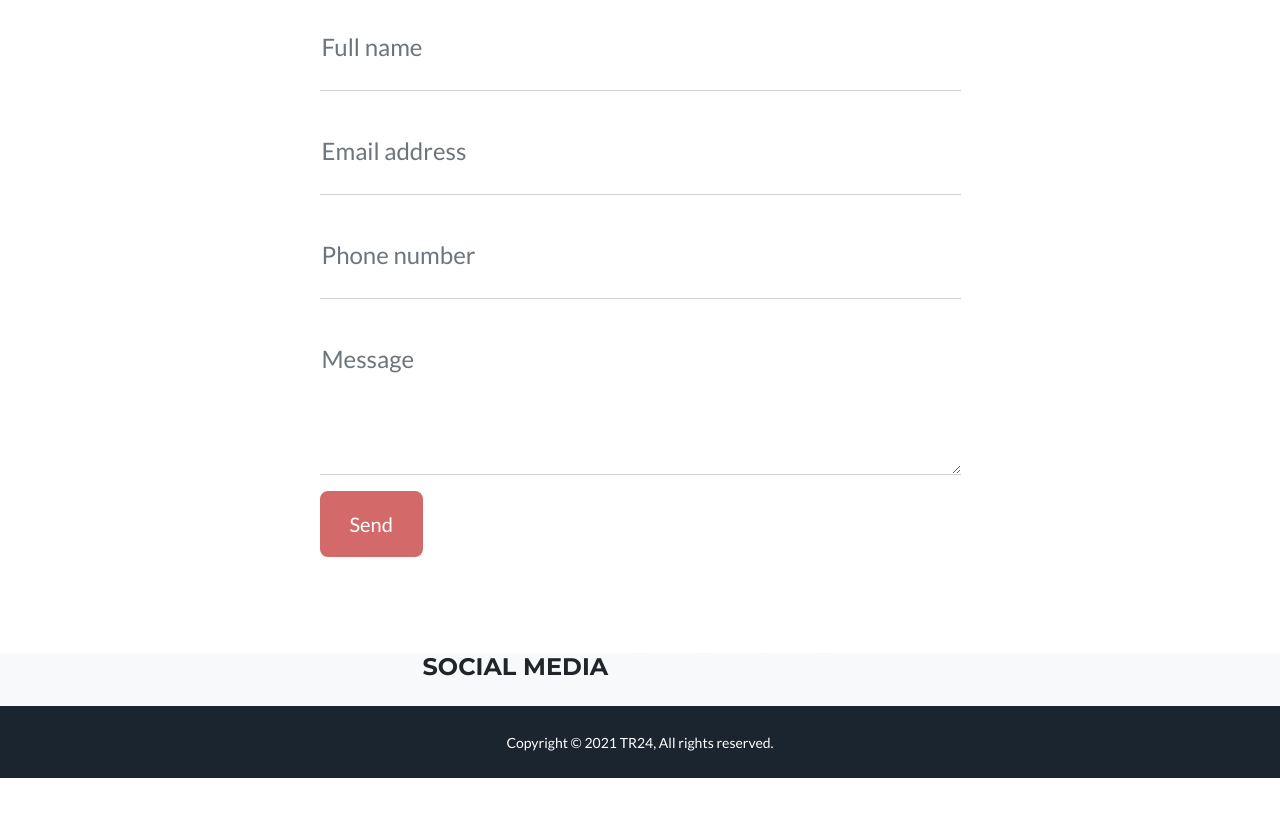
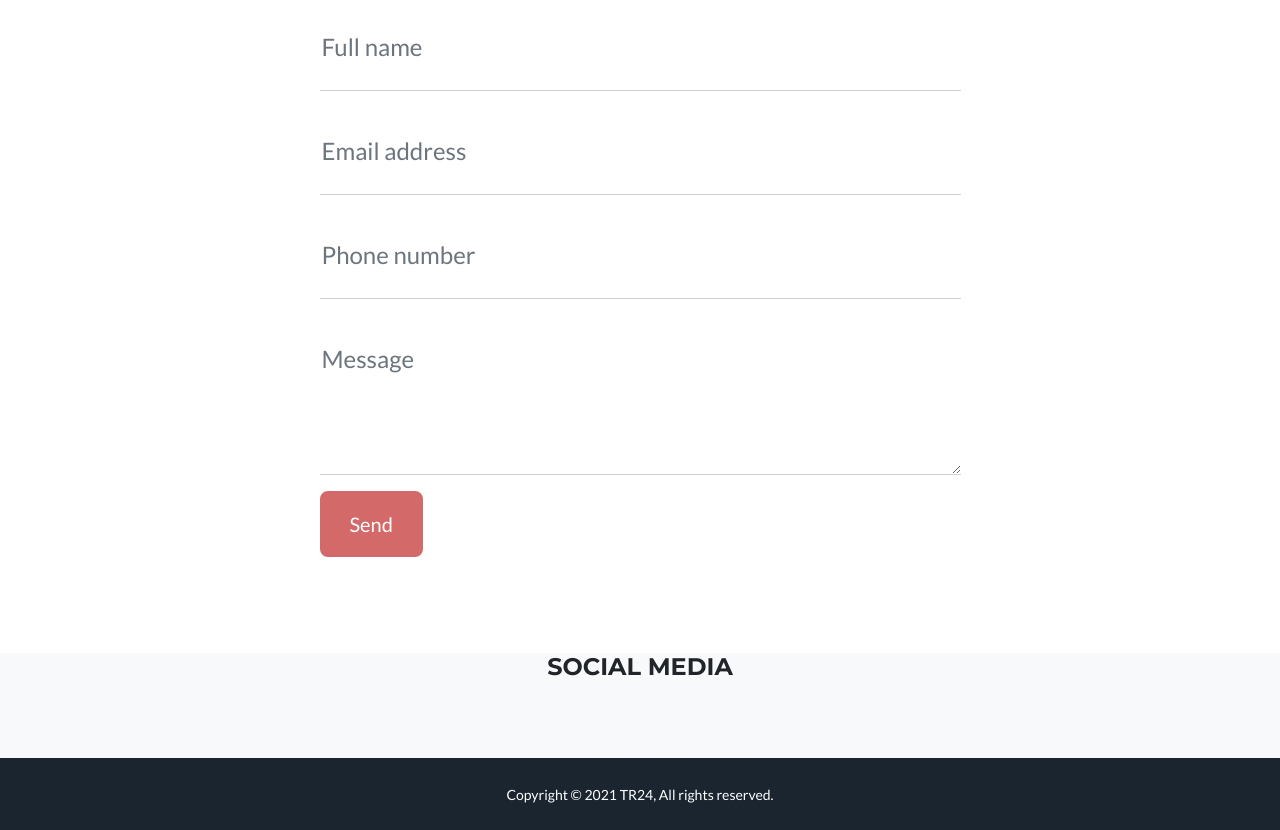
Before and after one commit to TR-24/portfolio, a plain HTML site: page index.html in a window 1280 px wide. Shown: the part 1879-2709 px from the top of the page. Before the commit the page ends 2657 px from the top, so only its background shows below. Drawn offline with nearby package versions, Linux system fonts and the light colour scheme.

Commit message:
Update index.html

```diff
--- a/index.html
+++ b/index.html
@@ -203,8 +203,8 @@
 
     <div class="container-fluid shadow-none bg-light width: 100%">
       <footer>
+        <div class="nav justify-content-center"><h4 class="text-uppercase mb-4">Social Media</h4></div>
         <ul class="nav justify-content-center">
-          <h4 class="text-uppercase mb-4">Social Media</h4>
           <li class="nav-item">
             <a class="btn btn-outline-light btn-social mx-1" href="https://www.facebook.com/TaupikRusmadi24"><i class="fab fa-fw fa-facebook-f"></i></a>
             <a class="btn btn-outline-light btn-social mx-1" href="https://www.instagram.com/taupik_rusmadi24/"><i class="fab fa-fw fa-instagram"></i></a>
```
